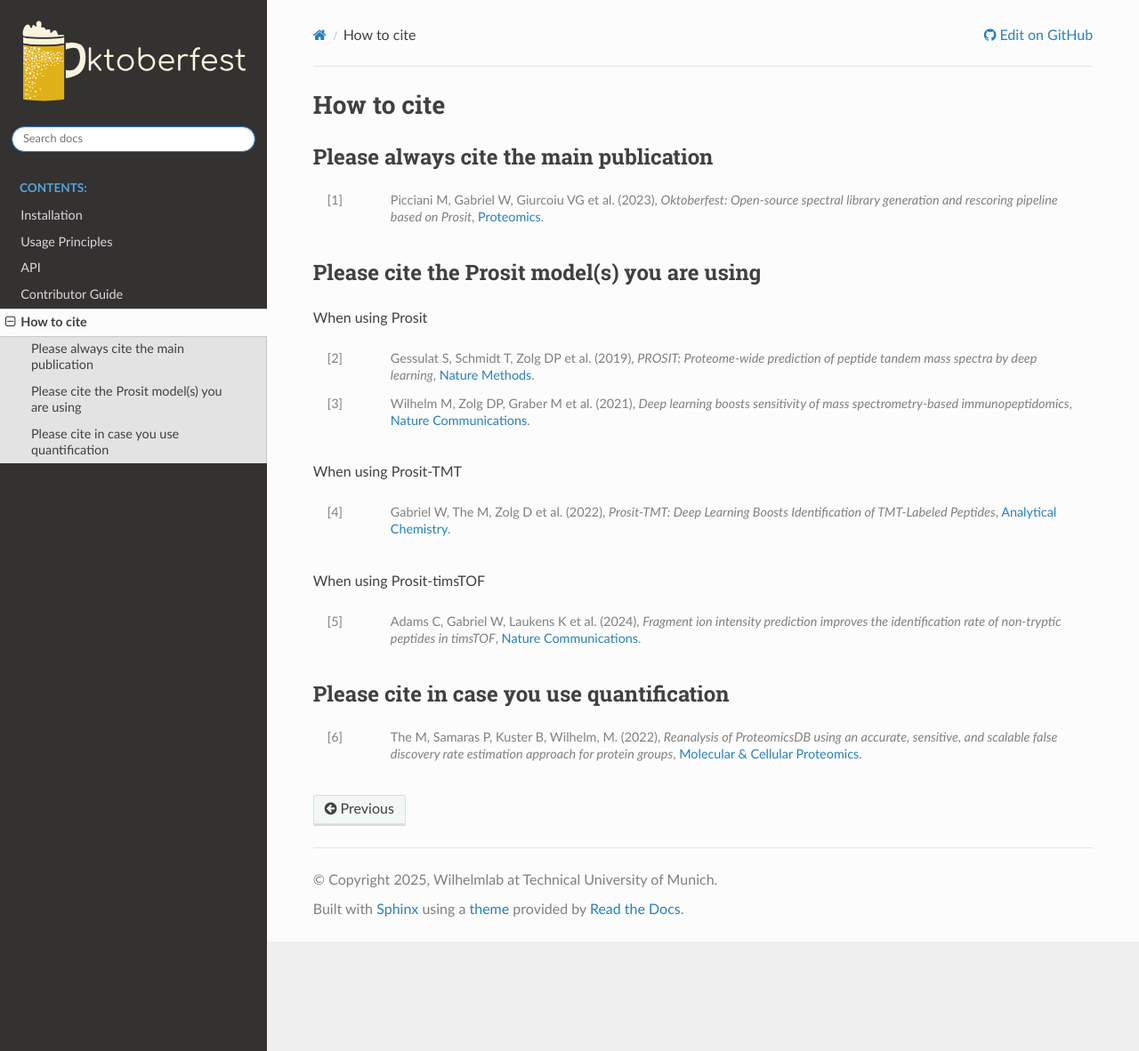
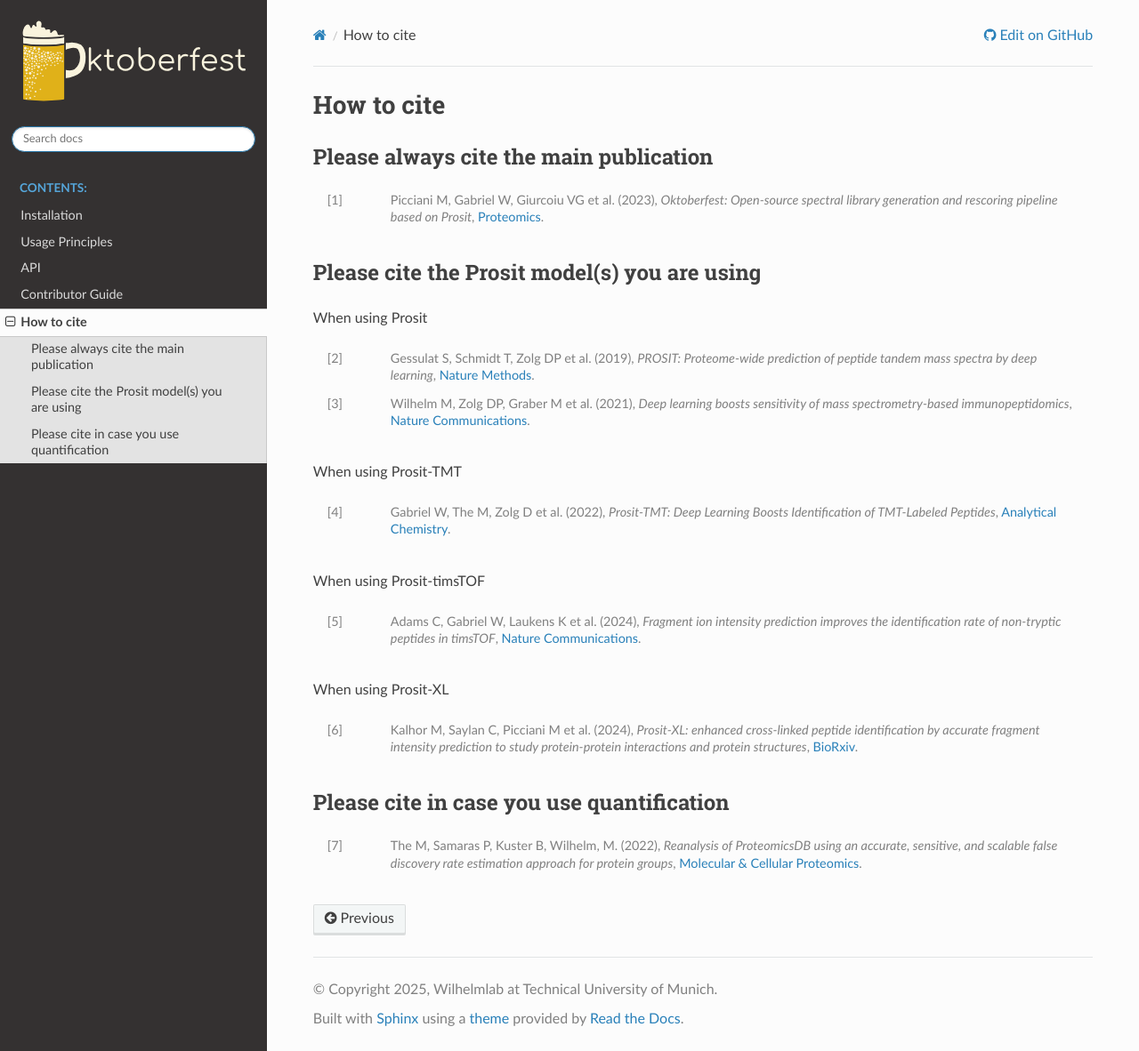
Before and after one commit to wilhelm-lab/oktoberfest, a Sphinx documentation site: the page built from docs/reference.rst, in a window 1280 px wide and 1182 px high. Shown: the whole window at 89% size. Built offline with Sphinx 7.4.7 and the Read the Docs theme 3.1.0, drawn with Linux system fonts in a browser that asks for light colours.

Commit message:
updated reference.rst

```diff
--- a/docs/reference.rst
+++ b/docs/reference.rst
@@ -33,9 +33,15 @@ When using Prosit-timsTOF
     *Fragment ion intensity prediction improves the identification rate of non-tryptic peptides in timsTOF*,
     `Nature Communications <https://doi.org/10.1038/s41467-024-48322-0>`__.
 
+When using Prosit-XL
+
+.. [6] Kalhor M, Saylan C, Picciani M et al. (2024),
+    *Prosit-XL: enhanced cross-linked peptide identification by accurate fragment intensity prediction to study protein-protein interactions and protein structures*,
+    `BioRxiv <https://www.biorxiv.org/content/10.1101/2024.12.15.627797v1>`__.
+
 Please cite in case you use quantification
 ------------------------------------------
 
-.. [6] The M, Samaras P, Kuster B, Wilhelm, M. (2022),
+.. [7] The M, Samaras P, Kuster B, Wilhelm, M. (2022),
     *Reanalysis of ProteomicsDB using an accurate, sensitive, and scalable false discovery rate estimation approach for protein groups*,
     `Molecular & Cellular Proteomics <https://doi-org.org/10.1016/j.mcpro.2022.100437>`__.
```
